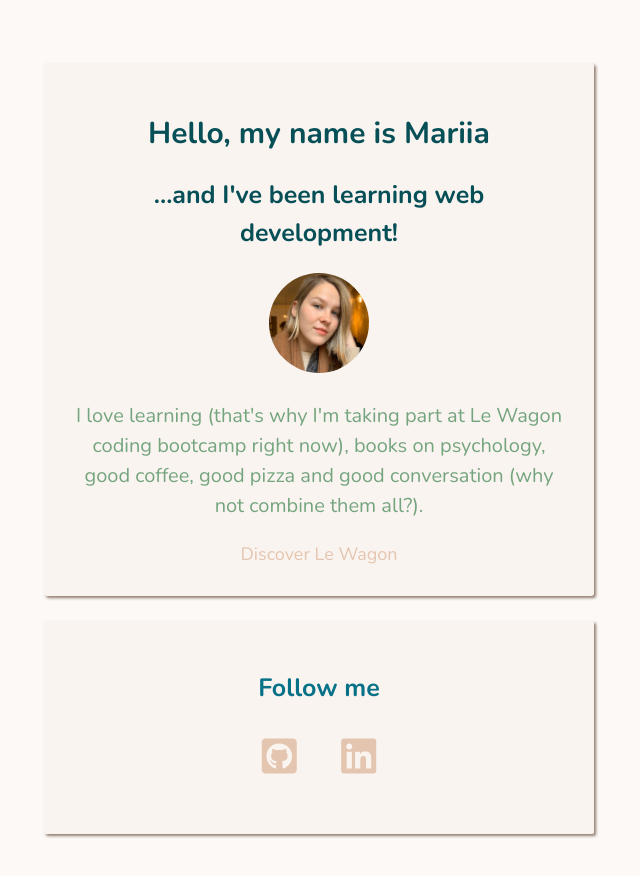
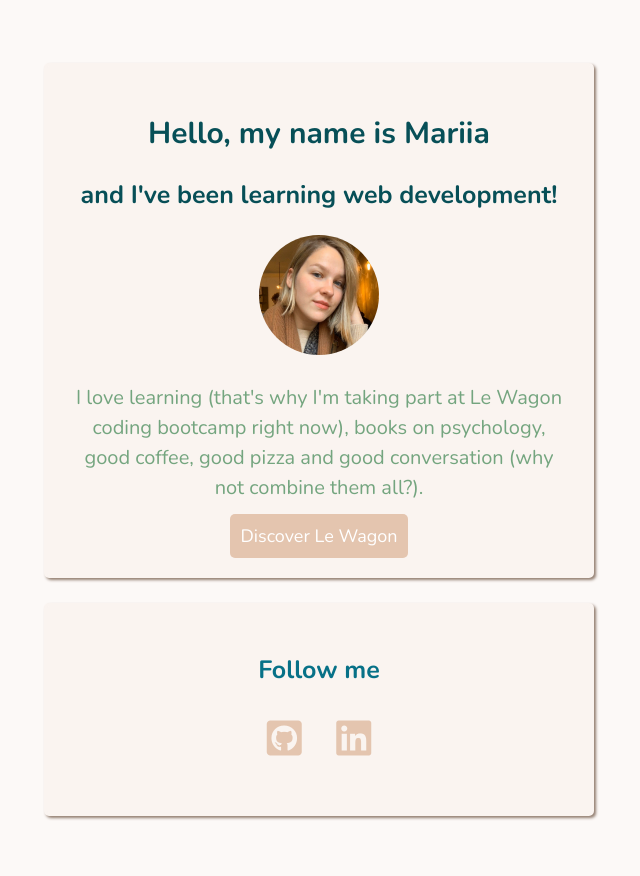
Before and after one commit to MariiaKahlert/profile, a plain HTML site: page index.html in a window 1280 px wide. Shown: the whole page, without its empty margins (321-961 px from the left). Drawn offline with nearby package versions, Linux system fonts and the light colour scheme.

Commit message:
Style modifications

```diff
--- a/index.html
+++ b/index.html
@@ -16,10 +16,10 @@
 
     <div class="card">
     <h1>Hello, my name is Mariia</h1>
-    <h2 id= "h2_same_color_as_h1">...and I've been learning web development!</h2>
-    <img src="images/profile.jpeg" alt="Mariia Kahlert" id="profile_img_circle">
+    <h2 id= "h2-same-color-as-h1">and I've been learning web development!</h2>
+    <img src="images/profile.jpeg" alt="Mariia Kahlert" id="profile-img-circle">
     <p>I love learning (that's why I'm taking part at Le Wagon coding bootcamp right now), books on psychology, good coffee, good pizza and good conversation (why not combine them all?).</p>
-    <a href="https://www.lewagon.com" target="_blank">Discover Le Wagon</a>
+    <a href="https://www.lewagon.com" target="_blank" class="btn-background">Discover Le Wagon</a>
     </div>
 
     <div class="card">
--- a/style.css
+++ b/style.css
@@ -12,8 +12,26 @@ body {
     font-size: 30px ;
   }
 
-  #h2_same_color_as_h1 {
+  #h2-same-color-as-h1 {
     color: #074F57;
+  }
+
+
+  #profile-img-circle {
+    border-radius: 50%;
+    width: 120px;
+  }
+
+  .btn-background {
+    background-color: #E4C5AF;
+    color: white;
+    padding: 10px;
+    border-radius: 5px
+  }
+
+  .btn-background:hover {
+    background-color: #A69080;
+    color: white;
   }
 
   h2 {
@@ -27,11 +45,25 @@ body {
   }
 
   a {
-    color: #E4C5AF ;
     text-decoration: none;
   }
 
-  a:hover {
+  .list-inline {
+    list-style: none;
+    padding-left: 0px;
+  }
+
+  .list-inline > li {
+    display: inline-block;
+    padding: 0px 15px;
+    font-size: 40px
+  }
+
+  .list-inline a {
+    color: #E4C5AF;
+  }
+
+  .list-inline a:hover {
     color: #A69080;
   }
 
@@ -58,26 +90,10 @@ body {
 
   .card {
     border: 3px solid #FAF4F0;
-    border-radius: 0.5%;
+    border-radius: 5px;
     margin: 25px;
     padding: 25px;
     text-align: center;
     box-shadow: 2px 2px 3px #927E70;
     background-color: #FAF4F0;
   }
-
-  #profile_img_circle {
-    border-radius: 50%;
-    width: 100px;
-  }
-
-  .list-inline > li {
-    display: inline-block;
-    padding: 0px 20px;
-    font-size: 40px
-  }
-
-  .list-inline {
-    list-style: none;
-    padding-left: 0px;
-  }
```
